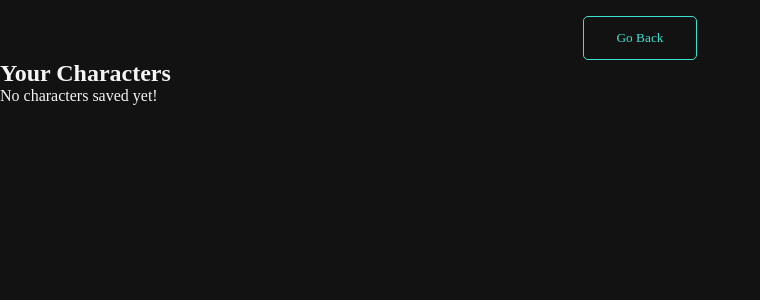
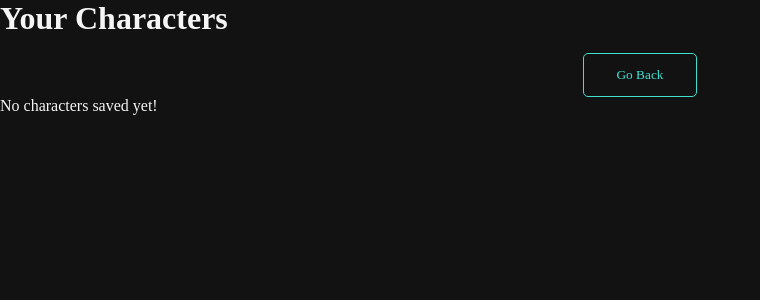
Before and after one commit to Espadv69/Character-Creator, a React (Vite) app: page / in a window 1280 px wide. Both pictures are taken after a click on the button "Show". Shown: the top 300 px of the page, without its empty margins (0-760 px from the left). Built offline with nearby package versions, Linux system fonts and the light colour scheme; a web font is replaced by a local one.

Commit message:
feat: update Show component to add main title and remove redundant heading

```diff
--- a/src/components/Show.jsx
+++ b/src/components/Show.jsx
@@ -10,6 +10,7 @@ export const Show = ({ setActiveComponent }) => {
 
   return (
     <div className="show">
+      <h1 className="h1-show-title">Your Characters</h1>
       <button
         className="button-go-back"
         onClick={() => setActiveComponent('menu')}
@@ -17,7 +18,6 @@ export const Show = ({ setActiveComponent }) => {
         Go Back
       </button>
 
-      <h2>Your Characters</h2>
       <div className="characters-list">
         {characters.length > 0 ? (
           characters.map((char, index) => (
```
